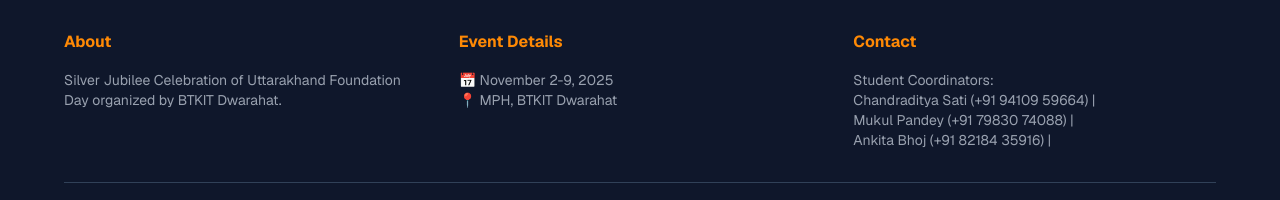
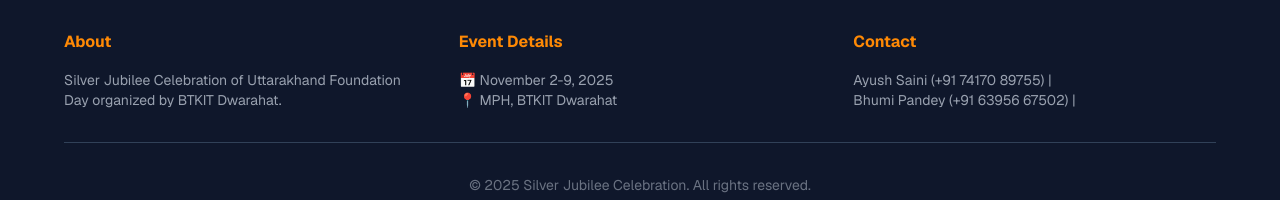
Before and after one commit to ayushsaini7717/Cultural-event, a Next.js app: page / in a window 1280 px wide. Shown: the part 1616-1816 px from the top of the page. Built offline with nearby package versions, Linux system fonts and the light colour scheme.

Commit message:
updated footer

```diff
--- a/components/footer.tsx
+++ b/components/footer.tsx
@@ -16,11 +16,9 @@ export function Footer() {
           </div>
           <div>
             <h3 className="text-orange-400 font-bold mb-4">Contact</h3>
-            <p className="text-gray-400 text-sm">Student Coordinators:
-              <br />
-              Chandraditya Sati (+91 94109 59664) | <br />
-              Mukul Pandey (+91 79830 74088) | <br />
-              Ankita Bhoj (+91 82184 35916) | <br />
+            <p className="text-gray-400 text-sm">
+              Ayush Saini (+91 74170 89755) | <br />
+              Bhumi Pandey (+91 63956 67502) | <br />
               </p>
           </div>
         </div>
```
